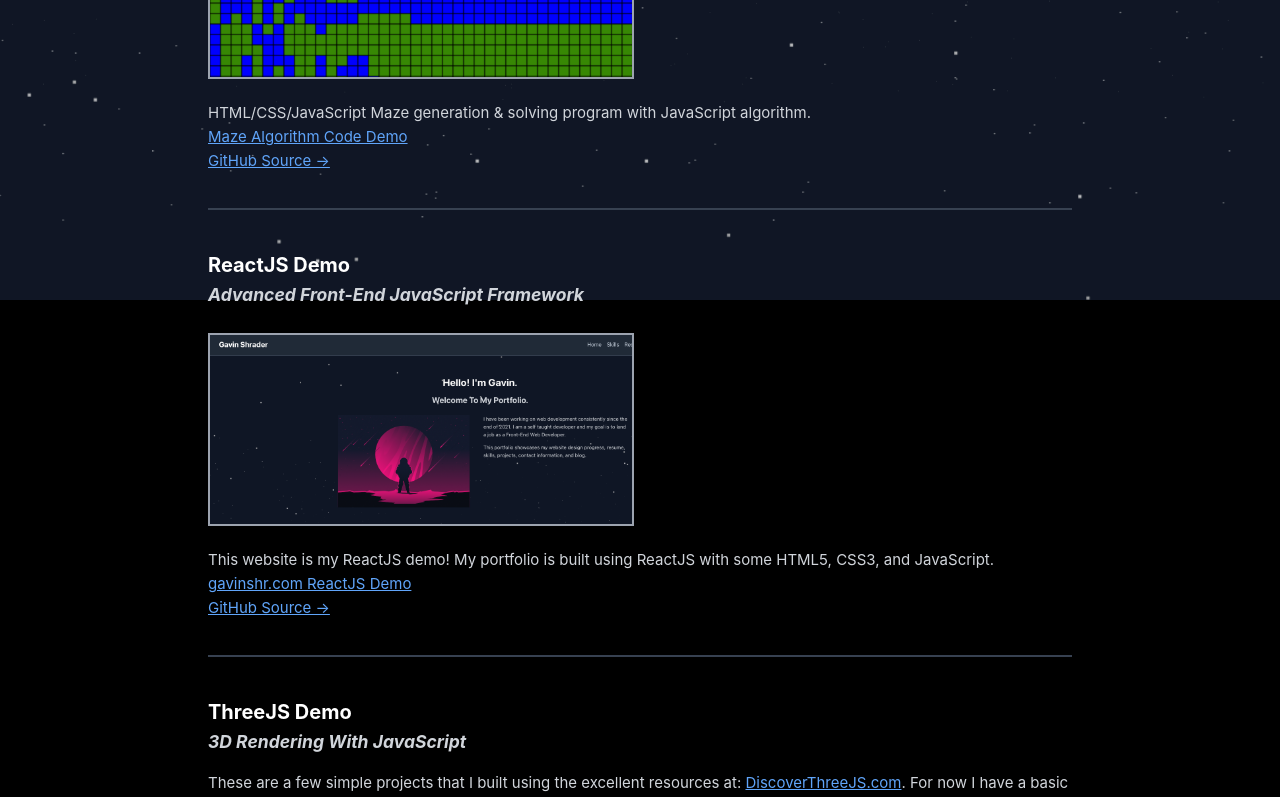
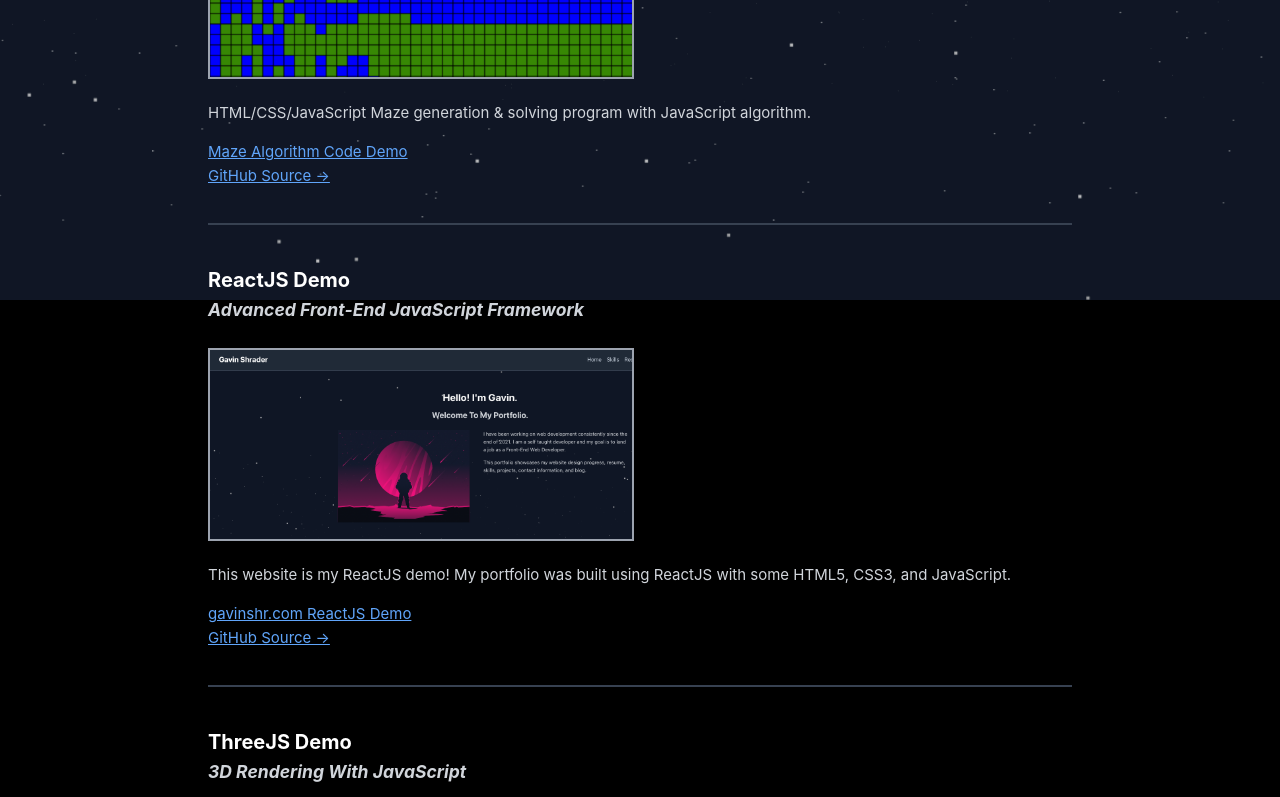
Before and after one commit to Cloudinnovates/gavinshr.com, a React (Create React App) app: page /projects in a window 1280 px wide. Shown: the part 500-1297 px from the top of the page. Built offline with nearby package versions, Linux system fonts and the light colour scheme.

Commit message:
Wording & styling fixes on Projects page

```diff
--- a/src/Routes/Projects/Projects.js
+++ b/src/Routes/Projects/Projects.js
@@ -24,9 +24,11 @@ export default function Projects() {
           <br/>
 
           <p style={{ paddingTop: "15px" }}>HTML/CSS/JavaScript Maze generation & solving program with JavaScript algorithm.</p>
+          <div style={{ paddingTop: "15px"}}>
             <a className="link" href="/MazeAlgorithm/index.html">Maze Algorithm Code Demo</a>
             <br/>
             <a className="link" href="https://github.com/gshrdr/MazeAlgorithm" target="_blank" rel="noopener noreferrer">GitHub Source &rarr;</a>
+          </div>
         </div>
 
         <hr/>
@@ -43,10 +45,12 @@ export default function Projects() {
           />
           <br/>
 
-          <p style={{ paddingTop: "15px" }}>This website is my ReactJS demo! My portfolio is built using ReactJS with some HTML5, CSS3, and JavaScript.</p>
+          <p style={{ paddingTop: "15px" }}>This website is my ReactJS demo! My portfolio was built using ReactJS with some HTML5, CSS3, and JavaScript.</p>
+          <div style={{ paddingTop: "15px"}}>
             <a className="link" href="https://gavinshr.com">gavinshr.com ReactJS Demo</a>
             <br/>
             <a className="link" href="https://github.com/gshrdr/gavinshr.com" target="_blank" rel="noopener noreferrer">GitHub Source &rarr;</a>
+          </div>
         </div>
 
         <hr/>
```
Also changed, not shown: 8 other files (tests, documents, lock files or other folders). Lines whose indentation alone changed are shown as unchanged.
